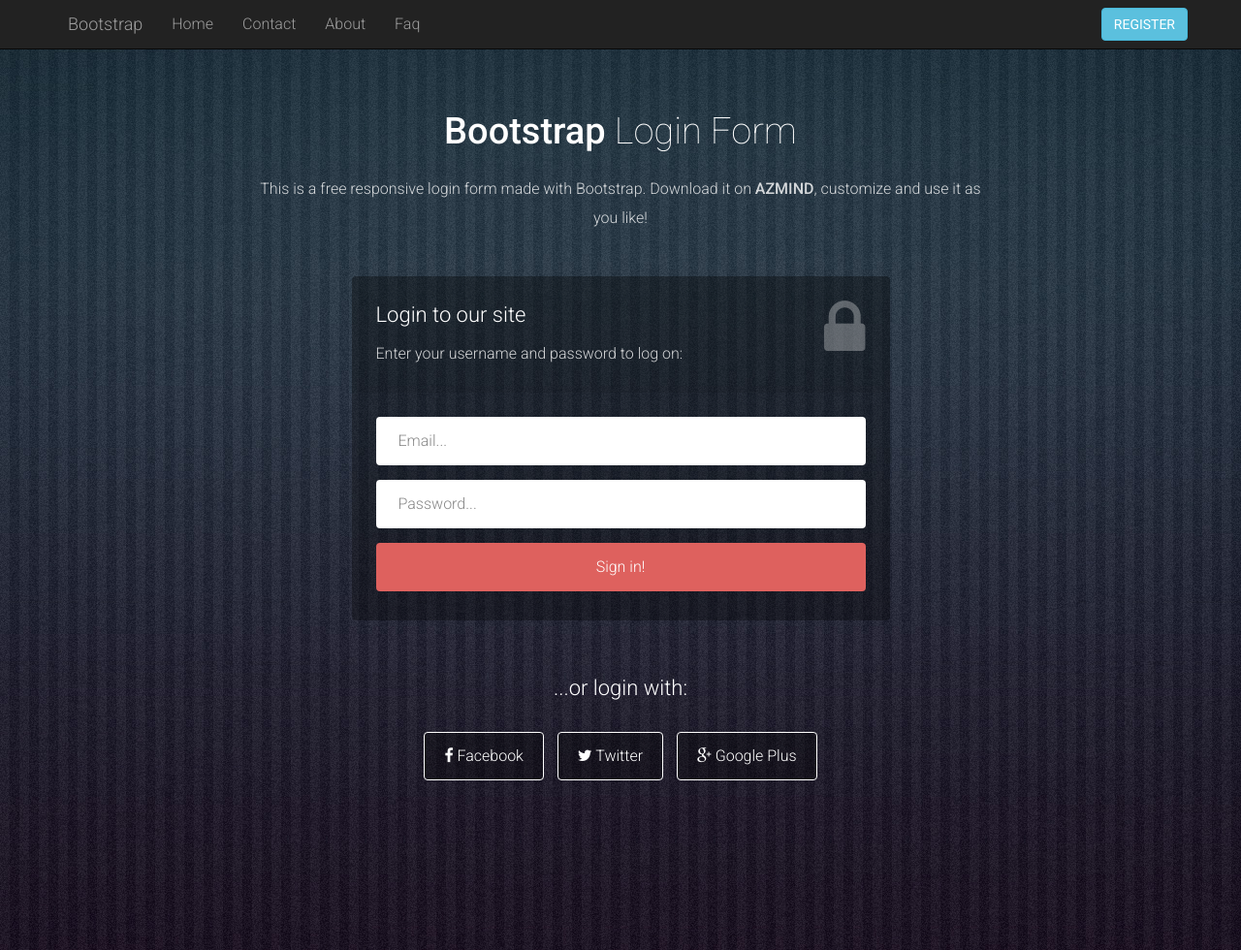
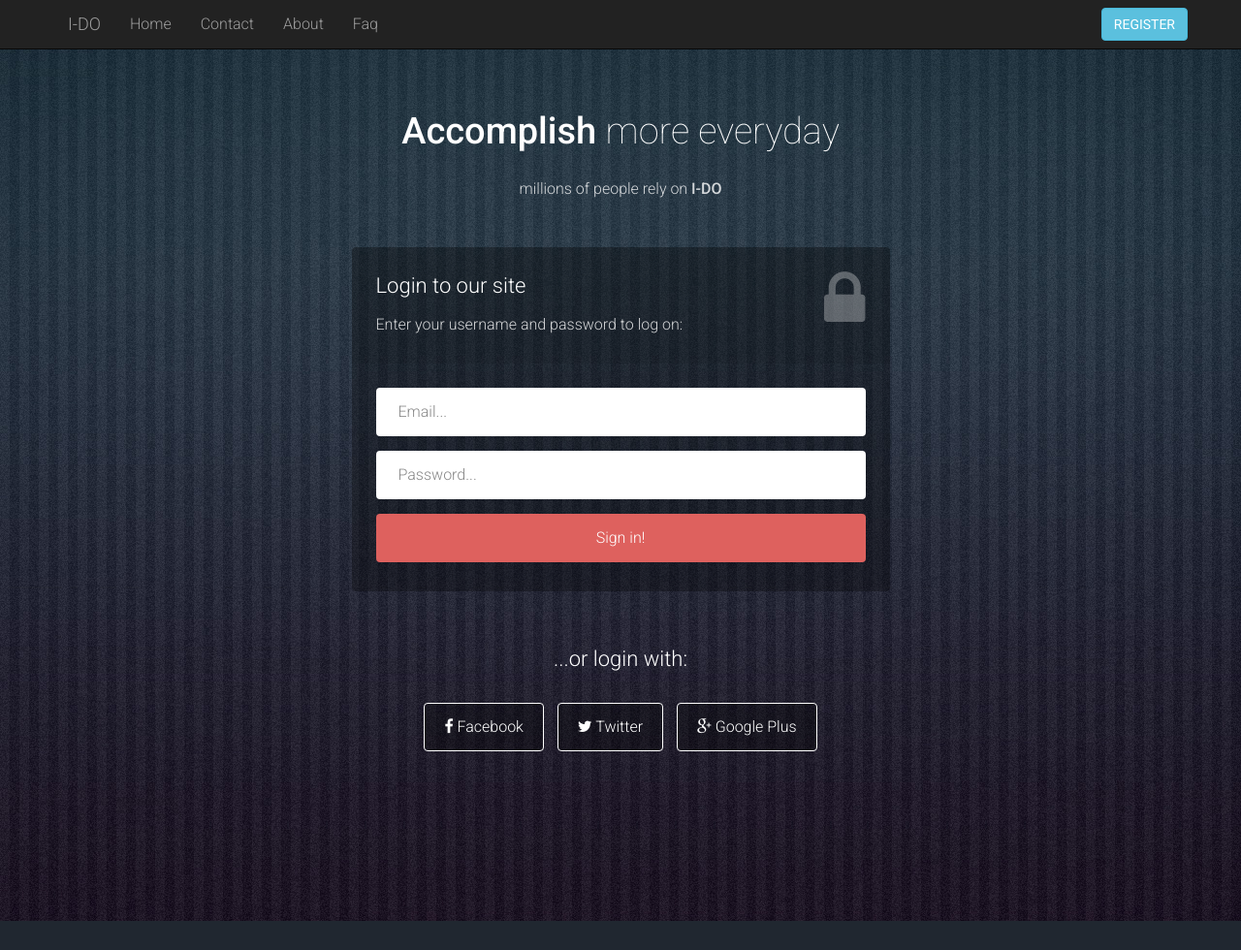
Before and after one commit to texyh/Todo-list-app, a Flask app: page / in a window 1280 px wide. Shown: the whole page at 97% size. After the commit the page ends 950 px from the top, so only its background shows below. Run offline with Flask 2, Linux system fonts and the light colour scheme; some libraries are stand-ins or nearby versions.

Commit message:
ready for heroku

```diff
--- a/static/main.css
+++ b/static/main.css
@@ -7,7 +7,7 @@ body {
 }
 
 .index{
-	background: url(../static/images/index.jpg) no-repeat center center fixed;
+	background: url(../static/images/welcome.jpg) no-repeat center center fixed;
 }
 
 .welcome{
@@ -17,6 +17,6 @@ body {
 }
 
 .home{
-	background: url(../static/images/index.jpg) no-repeat center center fixed;
+	background: url(../static/images/welcome.jpg) no-repeat center center fixed;
 
 }
--- a/templates/index.html
+++ b/templates/index.html
@@ -6,7 +6,7 @@
         <meta charset="utf-8">
         <meta http-equiv="X-UA-Compatible" content="IE=edge">
         <meta name="viewport" content="width=device-width, initial-scale=1">
-        <title>Bootstrap Login Form Template</title>
+        <title>I-DO</title>
 
         <!-- CSS -->
         <link rel="stylesheet" href="http://fonts.googleapis.com/css?family=Roboto:400,100,300,500">
@@ -45,7 +45,7 @@
                     <span class="icon-bar"></span>
                     <span class="icon-bar"></span>
                 </button>
-                <a href='' class="navbar-brand">Bootstrap</a>
+                <a href='' class="navbar-brand">I-DO</a>
             </div>
             <div class="collapse navbar-collapse" id ='navbar-collapse'>
             <a href="{{url_for('Register')}}" class = 'btn btn-info navbar-btn navbar-right'>REGISTER</a>
@@ -65,11 +65,10 @@
                 <div class="container">
                     <div class="row">
                         <div class="col-sm-8 col-sm-offset-2 text">
-                            <h1><strong>Bootstrap</strong> Login Form</h1>
+                            <h1><strong>Accomplish </strong>more everyday</h1>
                             <div class="description">
                             	<p>
-	                            	This is a free responsive login form made with Bootstrap.
-	                            	Download it on <a href="http://azmind.com"><strong>AZMIND</strong></a>, customize and use it as you like!
+	                            	millions of people rely on <strong>I-DO</strong>
                             	</p>
                             </div>
                         </div>
@@ -98,7 +97,7 @@
                                             {{form.password(placeholder="Password...",class="form-password form-control", id="form-password" )}}
                                             <p id="helpblock"  class="text-danger">{{form.password.errors[0] }}</p>
                                         </div>
-			                        <button type="submit" class="btn">Sign in!</button>
+			                        <button type="submit" class="btn btn-info">Sign in!</button>
 			                    </form>
 		                    </div>
                         </div>
```
Also changed, not shown: requirements.txt (added, +45 -0 lines), static/styles.css (+8 -0 lines), templates/home.html (+4 -4 lines), templates/welcome.html (+4 -7 lines), static/images/index.jpg, static/images/welcome.jpg (added).
